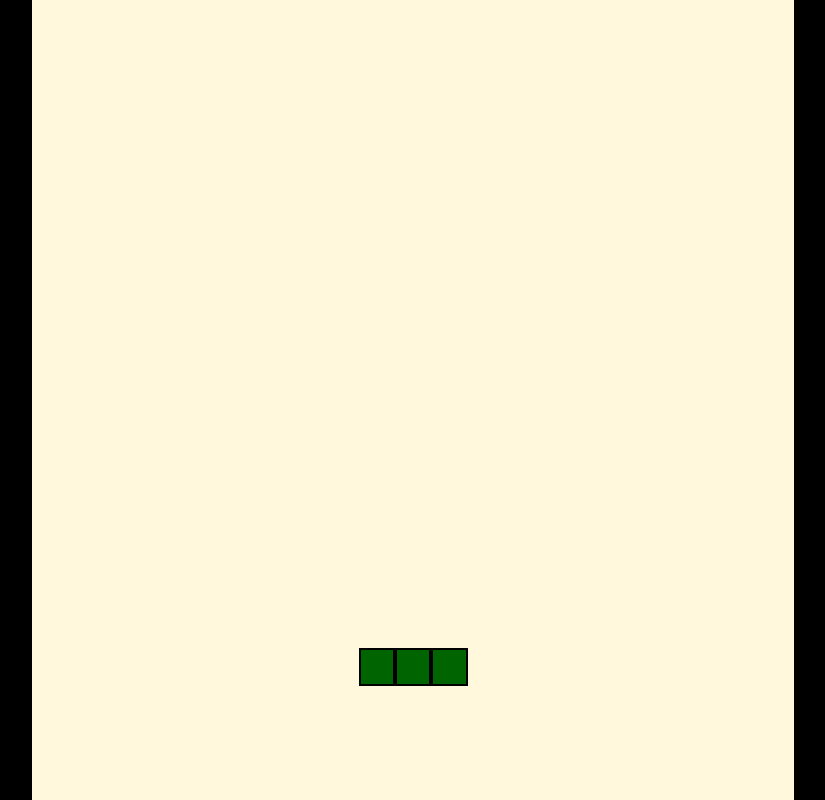
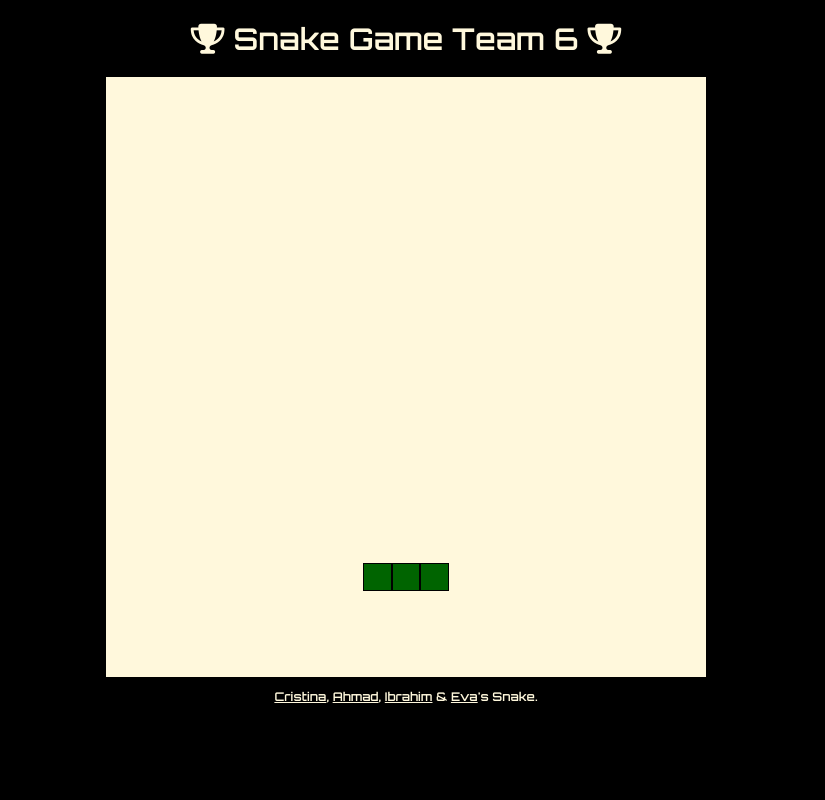
Before and after one commit to Ibrahim-sho/js-game-jam-team-6, a website built with webpack: page index.html in a window 1280 px wide. Shown: the whole page, without its empty margins (234-1059 px from the left). Built offline with nearby package versions, Linux system fonts and the light colour scheme.

Commit message:
styling footer & header

```diff
--- a/css/grid.css
+++ b/css/grid.css
@@ -1,17 +1,35 @@
+h1{
+    color:cornsilk;
+    font-family: 'Orbitron', sans-serif;
+    font-size: 30px;
+    text-align: center;
+    font-weight: 600;
+}
+
+footer{
+    color:cornsilk;
+    font-family: 'Orbitron', sans-serif;
+    font-size: 12px;
+    text-align: center;
+    font-weight: 600;
+}
+a{
+    color:cornsilk;
+}
+a:hover{
+    color:darkgreen;
+}
+
+
 body{
-    height: 100vh;
-    width: 100vw;
-    display: flex;
-    justify-content: center;
-    align-items : center;
-    margin: 0;
     background-color: black;
 }
 
 #game-board{
     background-color: cornsilk;
-    width: 100vmin;
-    height: 100vmin;
+    margin: auto;
+    width: 600px;
+    height:600px;
     display: grid;
     grid-template-rows: repeat(21, 1fr);
     grid-template-columns: repeat(21, 1fr);
@@ -19,10 +37,9 @@ body{
 
 .snake{
     background-color: darkgreen;
-    border: .25vmin solid black;
+    border: 1px solid black;
 }
 
 .food{
     background-color: darkorange;
-    border: .25vmin solid black;
 }
--- a/index.html
+++ b/index.html
@@ -2,28 +2,29 @@
 <html lang="en">
 <head>
     <meta charset="UTF-8">
-    <meta name="viewport" content="width=, initial-scale=1.0">
-
+    <meta name="viewport" content="width=device-width, initial-scale=1.0">
     <title>Snake</title>
 
-    <!-- Styles -->
-    <link rel="stylesheet" type="text/css" href="https://yarnpkg.com/en/package/normalize.css">
+    <!-- Styles & Font -->
     <link rel="stylesheet" href="./css/grid.css">
+    <link href="https://fonts.googleapis.com/css2?family=Orbitron:wght@400;500;600;700;800;900&display=swap" rel="stylesheet">
+    <script src="https://kit.fontawesome.com/ec2295b45c.js" crossorigin="anonymous"></script>
+
+
 </head>
-
+<body>
  <!-- Header -->
 <header>
-    <h1>Snake Game Team 6</h1>
+    <h1> <i class="fa fa-trophy" aria-hidden="true"></i> Snake Game Team 6 <i class="fa fa-trophy" aria-hidden="true"></i>
+    </h1>
 </header>
-
-<body>
 
     <div id="game-board"></div>
 
+
 <!-- Footer -->
-
 <footer>
-    <p>Cristina, Ahmad, Ibrahim & Eva's Snake.</p>
+    <p><a href="https://github.com/Shticrina">Cristina</a>, <a href="https://github.com/Ahmad-Hendi">Ahmad</a>, <a href="https://github.com/Ibrahim-sho">Ibrahim</a> & <a href="https://github.com/EvaMlg">Eva</a>'s Snake.</p>
 </footer>
 
     <script src="./dist/main.js"></script>
```
Also changed, not shown: Untitled-1.html (added, +11 -0 lines), 1 other file.
